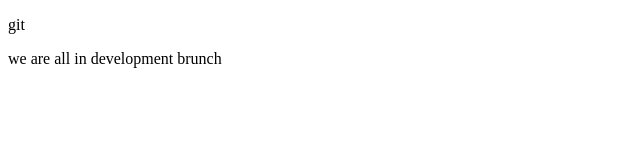
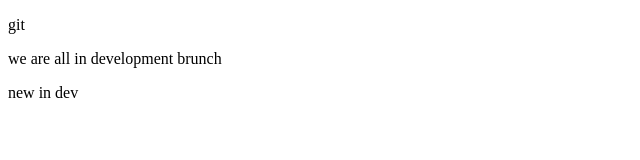
Before and after one commit to masudrana08/dom, a plain HTML site: page index.html in a window 1280 px wide. Shown: the full height of the page, 0-640 px from the left. Drawn offline with Linux system fonts and the light colour scheme.

Commit message:
Update index.html

```diff
--- a/index.html
+++ b/index.html
@@ -8,6 +8,7 @@
 </head>
 <p>git </p>
    <p>we are all in development brunch</p>
+    <p>new in dev</p>
     <script src="./index.js"></script>
 </body>
 </html>
```
